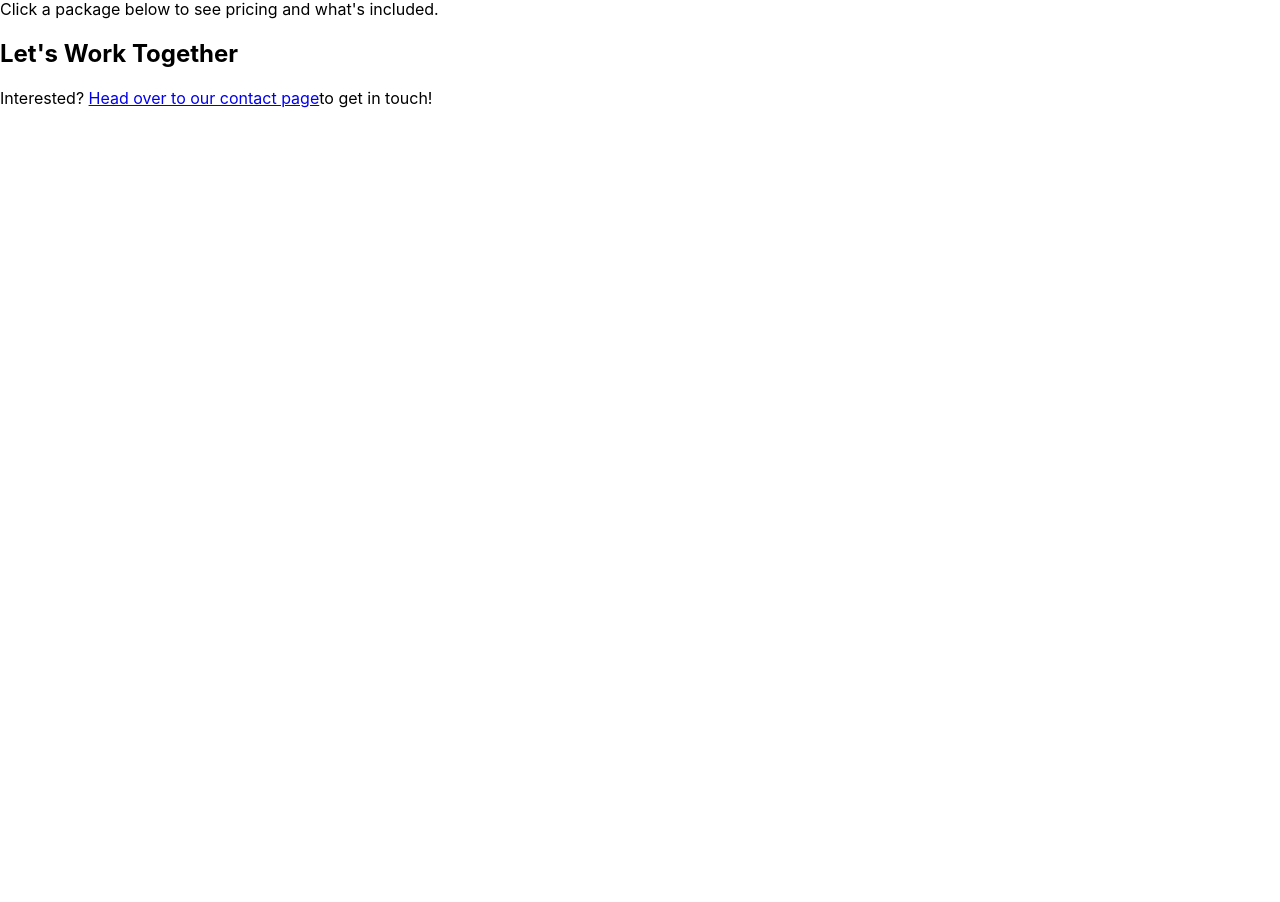
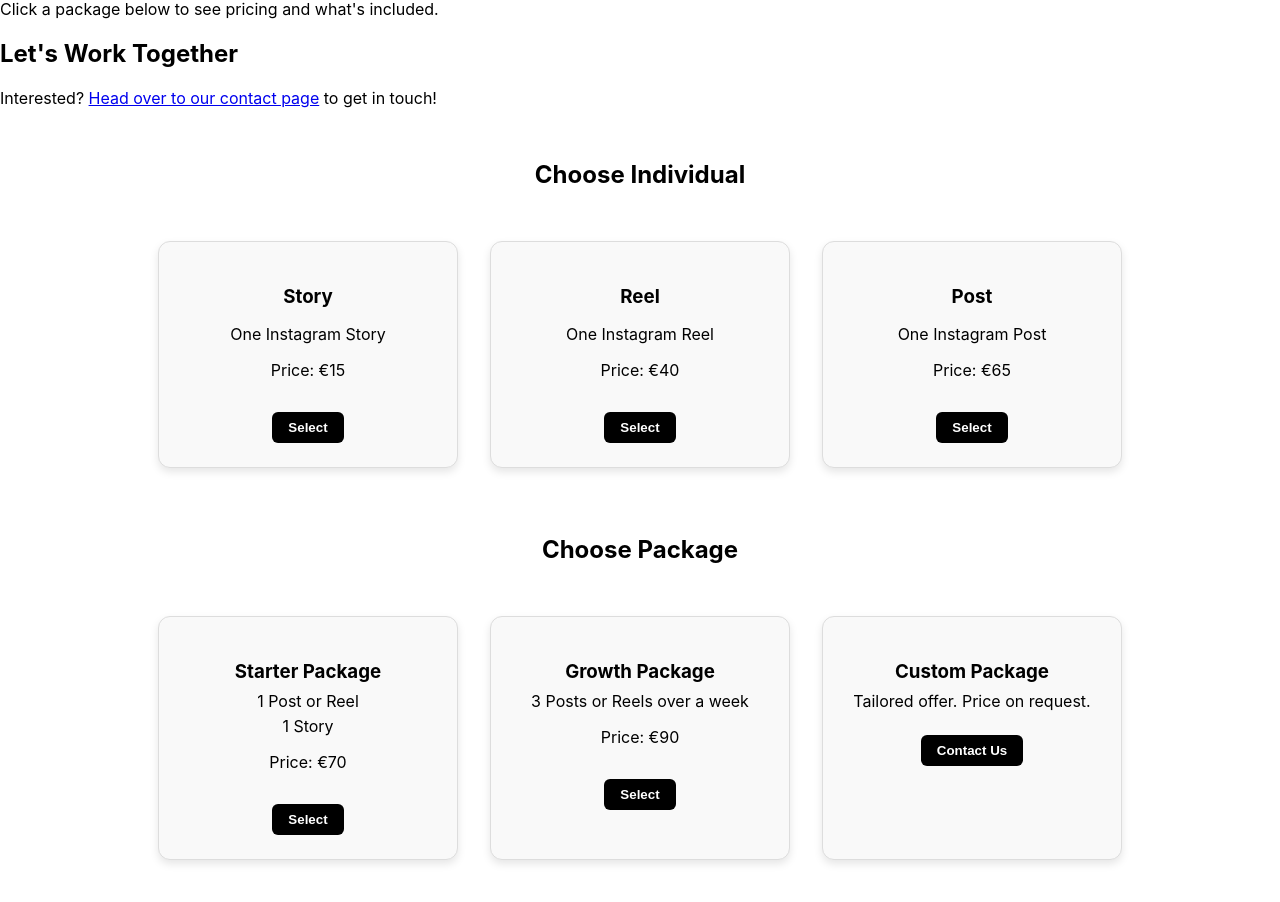
Before and after one commit to nadimmetwalli/theftblcrew-site, a React (Create React App) app in the folder theftblcrew-site/: page /services in a window 1280 px wide. Shown: the part 510-1412 px from the top of the page. Before the commit the page ends 800 px from the top, so only its background shows below. Built offline with nearby package versions, Linux system fonts and the light colour scheme.

Commit message:
Select popups

```diff
--- a/theftblcrew-site/src/pages/Services.css
+++ b/theftblcrew-site/src/pages/Services.css
@@ -24,3 +24,92 @@
 .services-page li {
   margin-bottom: 0.5rem;
 }
+
+.individual-option,
+.packages {
+    display: flex;
+    flex-wrap: wrap;
+    justify-content: center;
+    gap: 2rem;
+    margin-top: 2rem;
+}
+
+.card {
+    background-color: #f9f9f9;
+    border: 1px solid #ddd;
+    border-radius: 12px;
+    padding: 1.5rem;
+    width: 250px;
+    box-shadow: 0 4px 8px rgba(0,0,0,0.1);
+    transition: transform 0.2s, box-shadow 0.2s;
+    text-align: center;
+}
+
+.card:hover {
+  transform: translateY(-5px);
+  box-shadow: 0 8px 16px rgba(0,0,0,0.2);
+}
+
+.card button {
+  margin-top: 1rem;
+  padding: 0.5rem 1rem;
+  background-color: black;
+  color: white;
+  border: none;
+  border-radius: 6px;
+  cursor: pointer;
+  font-weight: bold;
+}
+
+.card button:hover {
+  background-color: #444;
+}
+
+.card h3 {
+  margin-bottom: 0.5rem;
+}
+
+.card ul {
+  list-style: none;
+  padding: 0;
+  margin: 0.5rem 0;
+}
+
+.card ul li {
+  margin-bottom: 0.3rem;
+}
+
+.individual-option h2,
+.packages h2 {
+  width: 100%;
+  text-align: center;
+}
+
+.individual-option,
+.packages {
+  margin-bottom: 3rem;
+}
+
+.modal-overlay {
+    position: fixed;
+    top: 0;
+    left: 0;
+    width: 100%;
+    height: 100%;
+    background-color: rgba(0, 0, 0, 0.5);
+    display: flex;
+    justify-content: center;
+    align-items: center;
+    z-index: 999;
+}
+
+.modal {
+    background-color: white;
+    padding: 2rem;
+    border-radius: 12px;
+    max-width: 400px;
+    width: 90%;
+    box-shadow: 0 8px 20px rgba(0, 0, 0, 0.2);
+    text-align: center;
+    z-index: 1000;
+}
--- a/theftblcrew-site/src/pages/Services.js
+++ b/theftblcrew-site/src/pages/Services.js
@@ -1,13 +1,15 @@
 import { Link } from 'react-router-dom';
 import './Services.css';
-
+import { useState } from 'react';
 
 function Services() {
-    return(
+  const [selectedPackage, setSelectedPackage] = useState(null);
+
+  return (
     <div>
       <h1>Our Services</h1>
+
       <h2>What We Offer</h2>
-
       <ul>
         <li>Shoutouts</li>
         <li>Post Promotions</li>
@@ -19,21 +21,87 @@ function Services() {
       <p>We offer Reels, Stories, Carousels, and more.</p>
 
       <h2>Why Work With Us?</h2>
-            <p>Large reach, high engagement,
-            and guaranteed sales through a loyal football audience.</p>
+      <p>
+        Large reach, high engagement, and guaranteed sales through a loyal football audience.
+      </p>
 
       <h2>Our Packages</h2>
       <p>Click a package below to see pricing and what's included.</p>
 
       <h2>Let's Work Together</h2>
       <p>
-                Interested? <Link to="/contact">Head over to our contact page</Link>
-                to get in touch!
+        Interested? <Link to="/contact">Head over to our contact page</Link> to get in touch!
       </p>
 
+      {/* Individual Options */}
+      <div className="individual-option">
+        <h2>Choose Individual</h2>
 
+        <div className="card">
+          <h3>Story</h3>
+          <p>One Instagram Story</p>
+          <p>Price: €15</p>
+          <button onClick={() => setSelectedPackage("Story")}>Select</button>
+        </div>
 
+        <div className="card">
+          <h3>Reel</h3>
+          <p>One Instagram Reel</p>
+          <p>Price: €40</p>
+          <button onClick={() => setSelectedPackage("Reel")}>Select</button>
+        </div>
+
+        <div className="card">
+          <h3>Post</h3>
+          <p>One Instagram Post</p>
+          <p>Price: €65</p>
+          <button onClick={() => setSelectedPackage("Post")}>Select</button>
+        </div>
+      </div>
+
+      {/* Packages */}
+      <div className="packages">
+        <h2>Choose Package</h2>
+
+        <div className="card">
+          <h3>Starter Package</h3>
+          <ul>
+            <li>1 Post or Reel</li>
+            <li>1 Story</li>
+          </ul>
+          <p>Price: €70</p>
+          <button onClick={() => setSelectedPackage("Starter Package")}>Select</button>
+        </div>
+
+        <div className="card">
+          <h3>Growth Package</h3>
+          <ul>
+            <li>3 Posts or Reels over a week</li>
+          </ul>
+          <p>Price: €90</p>
+          <button onClick={() => setSelectedPackage("Growth Package")}>Select</button>
+        </div>
+
+        <div className="card">
+          <h3>Custom Package</h3>
+          <ul>
+            <li>Tailored offer. Price on request.</li>
+          </ul>
+          <button onClick={() => setSelectedPackage("Custom Package")}>Contact Us</button>
+        </div>
+      </div>
+
+      {selectedPackage && (
+        <div className="modal-overlay">
+          <div className="modal">
+            <h2>{selectedPackage}</h2>
+            <p>More details about this package go here.</p>
+            <button onClick={() => setSelectedPackage(null)}>Close</button>
+          </div>
+        </div>
+      )}
     </div>
   );
 }
+
 export default Services;
```
Lines whose indentation alone changed are shown as unchanged.
